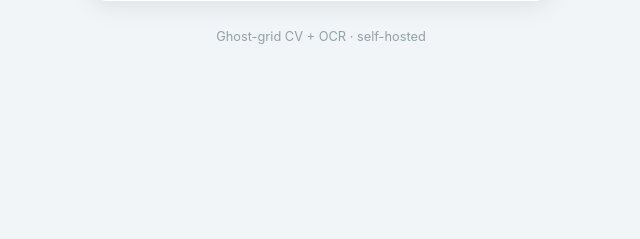
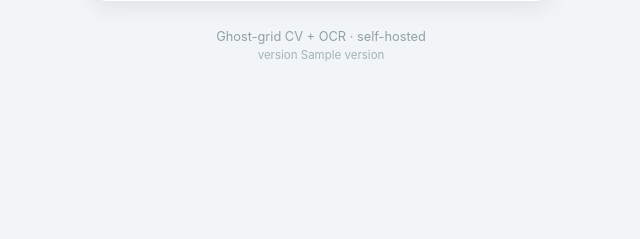
Before and after one commit to ZenSlashBS/captcha-ghost-solver, a Flask app: template templates/index.html in a window 1280 px wide. Shown: the part 382-621 px from the top of the page, without its empty margins (319-959 px from the left). Run offline with Flask 3, Linux system fonts and the light colour scheme; the template is opened without the code that fills it: most values are stand-ins (such as "Sample title", 1, 10 or a date in 2020); parts of the project's set-up code (start-up, migrations or seed data) failed here and were passed over.

Commit message:
Show version in web UI footer

```diff
--- a/templates/index.html
+++ b/templates/index.html
@@ -102,7 +102,8 @@
       text-align: center;
       font-size: .92rem;
     }
-    footer { margin-top: 28px; color: #90a1a8; font-size: .8rem; }
+    footer { margin-top: 28px; color: #90a1a8; font-size: .8rem; text-align: center; }
+    footer .ver { display: block; margin-top: 4px; font-size: .72rem; opacity: .8; }
   </style>
 </head>
 <body>
@@ -127,7 +128,10 @@
     <div id="error"></div>
   </div>
 
-  <footer>Ghost-grid CV + OCR · self-hosted</footer>
+  <footer>
+    Ghost-grid CV + OCR · self-hosted
+    <span class="ver">version {{ version }}</span>
+  </footer>
 
   <script>
     const drop = document.getElementById("drop");
```
